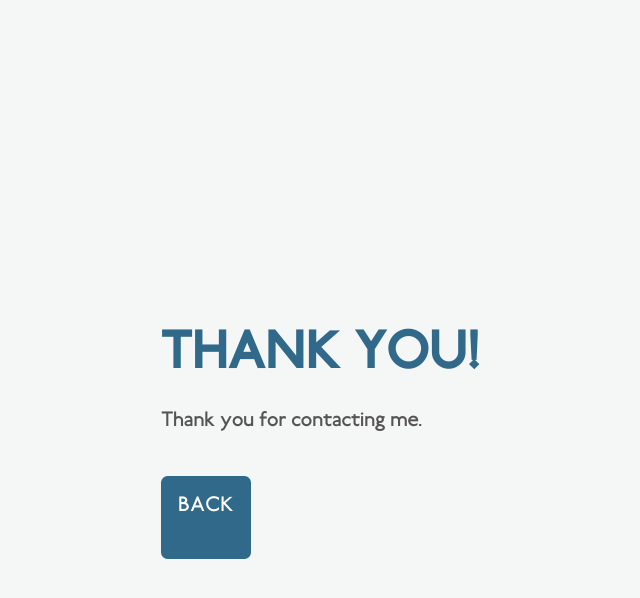
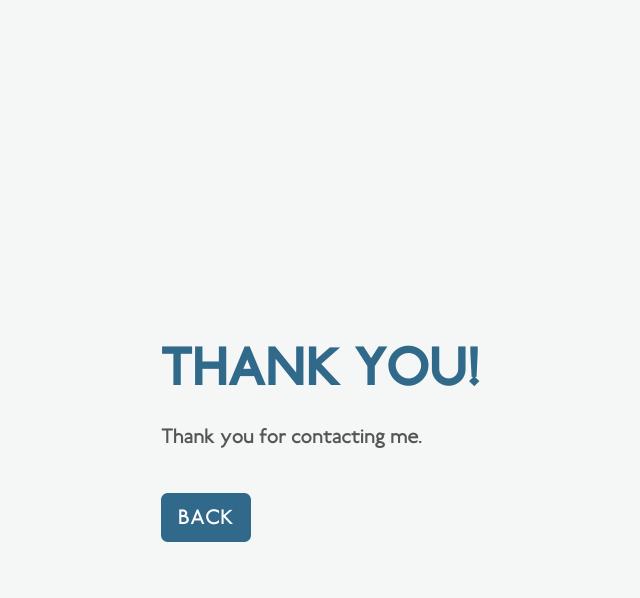
Before and after one commit to mathiascode/mathias.is, a Jekyll site: the page built from success.md, in a window 1280 px wide. Shown: the top 598 px of the page, without its empty margins (21-661 px from the left). Built offline with Jekyll 4.4.1, drawn with Linux system fonts in a browser that asks for light colours; our own code applies the rules of GitHub Pages for plain Markdown files.

Commit message:
Simplify CSS

```diff
--- a/css/style.scss
+++ b/css/style.scss
@@ -189,7 +189,8 @@ button {
 	display: inline-block;
 	height: 2.375em;
 	letter-spacing: 1px;
-	padding: 0.813em;
+	line-height: 2.375em;
+	padding: 0 0.813em;
 	text-transform: uppercase;
 }
 a:hover,
```
